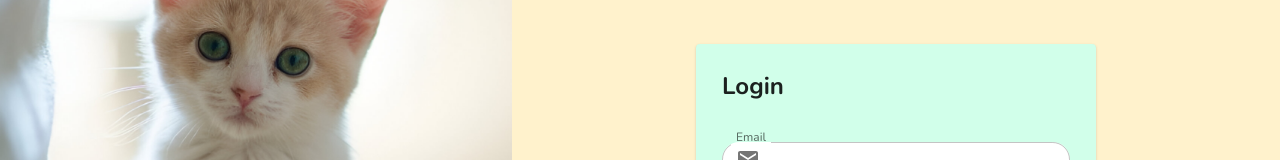
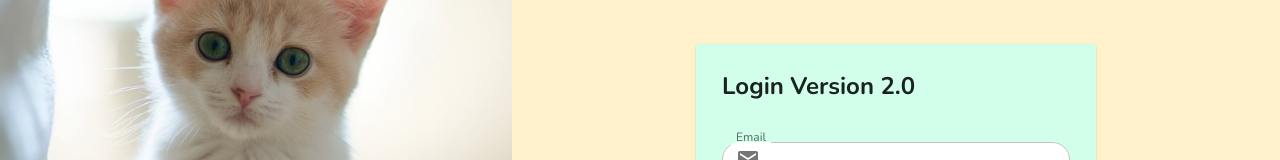
Before and after one commit to BrySan20/DWP-Frontend-PawsAndHearts, a React (Vite) app: page / in a window 1280 px wide. Shown: the part 218-378 px from the top of the page. Built offline with nearby package versions, Linux system fonts and the light colour scheme.

Commit message:
Deploy: Prueba de switch a Green

```diff
--- a/src/pages/LoginPage/LoginPage.jsx
+++ b/src/pages/LoginPage/LoginPage.jsx
@@ -128,7 +128,7 @@ const LoginPage = () => {
                     <CardContent>
                         <Box sx={{ display: "flex", flexDirection: "column", gap: isMobile ? 2 : 3 }}>
                             <Typography variant={isMobile ? "h6" : "h5"} sx={{ fontWeight: 'bold' }}>
-                                Login
+                                Login Version 2.0
                             </Typography>
 
                             <CustomTextField
```
